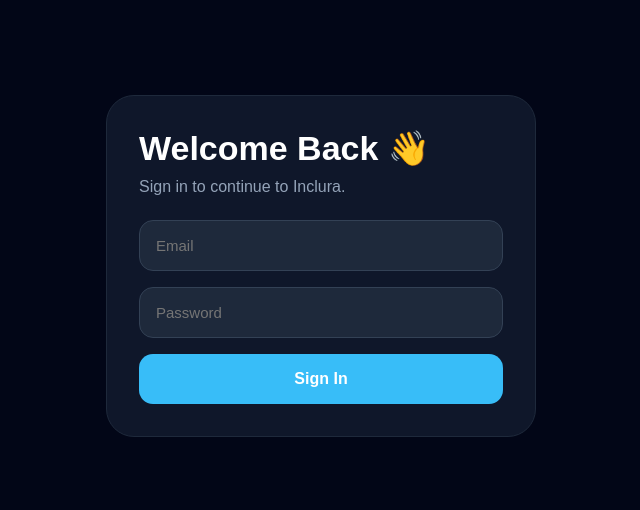
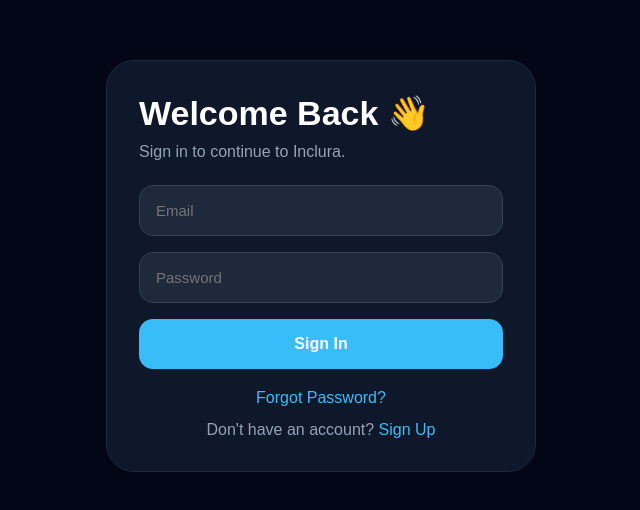
Before and after one commit to inclurah-png/inclura-web, a React (Vite) app: page /login in a window 1280 px wide. Shown: the part 134-644 px from the top of the page, without its empty margins (319-959 px from the left). Built offline with nearby package versions, Linux system fonts and the light colour scheme; no server answers.

Commit message:
Update Login.jsx
Fix and update Login.jsx

```diff
--- a/src/pages/Login.jsx
+++ b/src/pages/Login.jsx
@@ -6,7 +6,10 @@ signInWithEmailAndPassword,
 
 import { auth } from "../firebase";
 
-import { useNavigate } from "react-router-dom";
+import {
+  useNavigate,
+  Link,
+} from "react-router-dom";
 
 function Login() {
 
@@ -130,6 +133,43 @@ style={buttonStyle}
 
 </button>
 
+ <div
+  style={{
+    marginTop: "20px",
+    textAlign: "center",
+  }}
+>
+  <Link
+    to="/forgot-password"
+    style={{
+      color: "#38bdf8",
+      textDecoration: "none",
+      display: "block",
+      marginBottom: "14px",
+    }}
+  >
+    Forgot Password?
+  </Link>
+
+  <p
+    style={{
+      color: "#94a3b8",
+      margin: 0,
+    }}
+  >
+    Don't have an account?{" "}
+    <Link
+      to="/signup"
+      style={{
+        color: "#38bdf8",
+        textDecoration: "none",
+      }}
+    >
+      Sign Up
+    </Link>
+  </p>
+</div>
+
 </div>
 
 </div>
```
